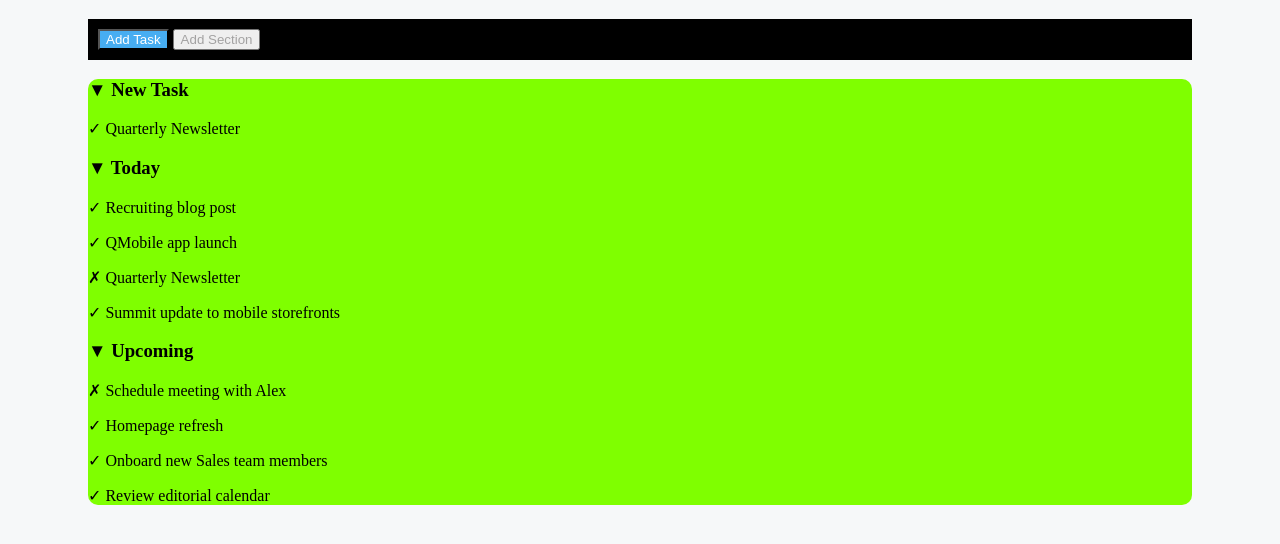
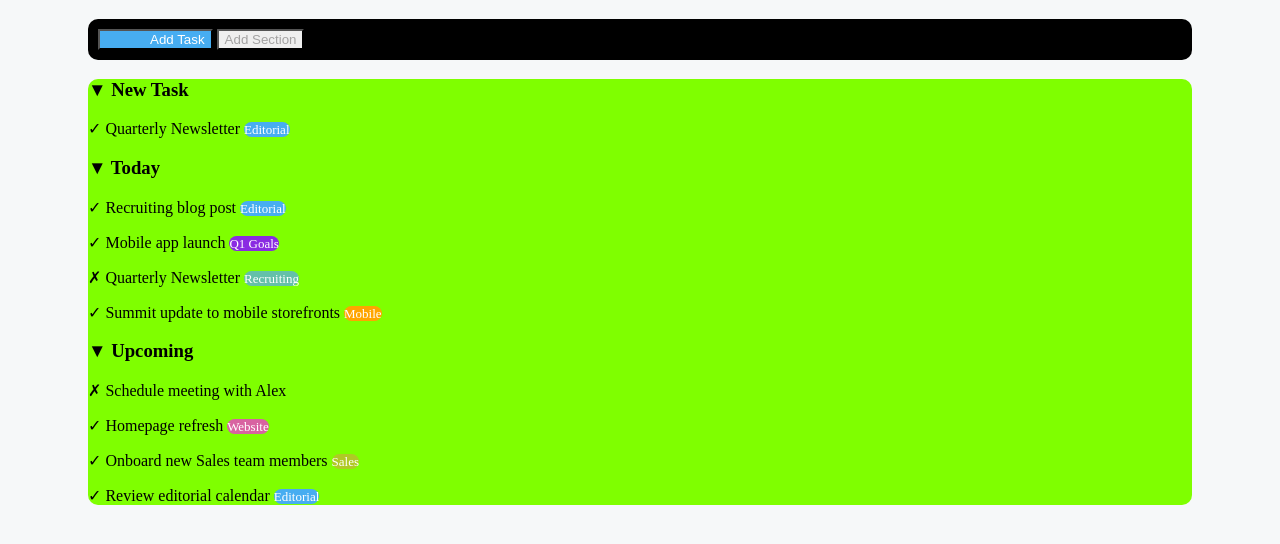
Before and after one commit to Carmyo/html-css-toboolist, a plain HTML site: page index.html in a window 1280 px wide. Shown: the part 66-610 px from the top of the page. Drawn offline with Linux system fonts and the light colour scheme.

Commit message:
Set colored word

```diff
--- a/css/style.css
+++ b/css/style.css
@@ -25,10 +25,13 @@ body {
 #task {
     color: #ffffff;
     background-color: #47ADF1;
+    padding-left: 50px;
+
 }
 
 #section {
     color: rgb(163, 162, 162);
+    border-radius: 1px;
 }
 
 #button {
@@ -36,6 +39,7 @@ body {
     padding: 10px;
     margin-left: 80px;
     margin-right: 80px;
+    border-radius: 10px;
 }
 
 /* New Task */
@@ -46,3 +50,35 @@ body {
     margin-right: 80px;
     border-radius: 10px;
 }
+
+.Editorial {
+    color: #ffffff;
+    font-size: small;
+    background-color: #47ADF1;
+}
+
+.style {
+    font-size: small;
+    color: #ffffff;
+    border-radius: 800rem;
+}
+
+.Goals {
+    background-color: blueviolet;
+}
+
+.Recruiting {
+    background-color: #64C0A9;
+}
+
+.Mobile {
+    background-color: orange;
+}
+
+.website {
+    background-color: #D863A1;
+}
+
+.sales {
+    background-color: #B0C926;
+}
--- a/index.html
+++ b/index.html
@@ -21,19 +21,19 @@
     <!--LIST-->
     <div id="list">
         <h3>&#9660 New Task</h3>
-        <p>&check; Quarterly Newsletter</p>
+        <p>&check; Quarterly Newsletter <span class="Editorial style"> Editorial</span></p>
 
         <h3>&#9660 Today</h3>
-        <p>&check; Recruiting blog post</p>
-        <p>&check; QMobile app launch</p>
-        <p>&cross; Quarterly Newsletter</p>
-        <p>&check; Summit update to mobile storefronts</p>
+        <p>&check; Recruiting blog post <span class="Editorial style"> Editorial</span></p>
+        <p>&check; Mobile app launch <span class="Goals style"> Q1 Goals</span></p>
+        <p>&cross; Quarterly Newsletter <span class=" Recruiting style"> Recruiting</span></p>
+        <p>&check; Summit update to mobile storefronts <span class="Mobile style"> Mobile</span></p>
 
         <h3>&#9660 Upcoming</h3>
         <p>&cross; Schedule meeting with Alex</p>
-        <p>&check; Homepage refresh</p>
-        <p>&check; Onboard new Sales team members</p>
-        <p>&check; Review editorial calendar</p>
+        <p>&check; Homepage refresh <span class="website style">Website</span></p>
+        <p>&check; Onboard new Sales team members <span class="sales style">Sales</span></p>
+        <p>&check; Review editorial calendar <span class="Editorial style"> Editorial</span></p>
 
 
     </div>
```
